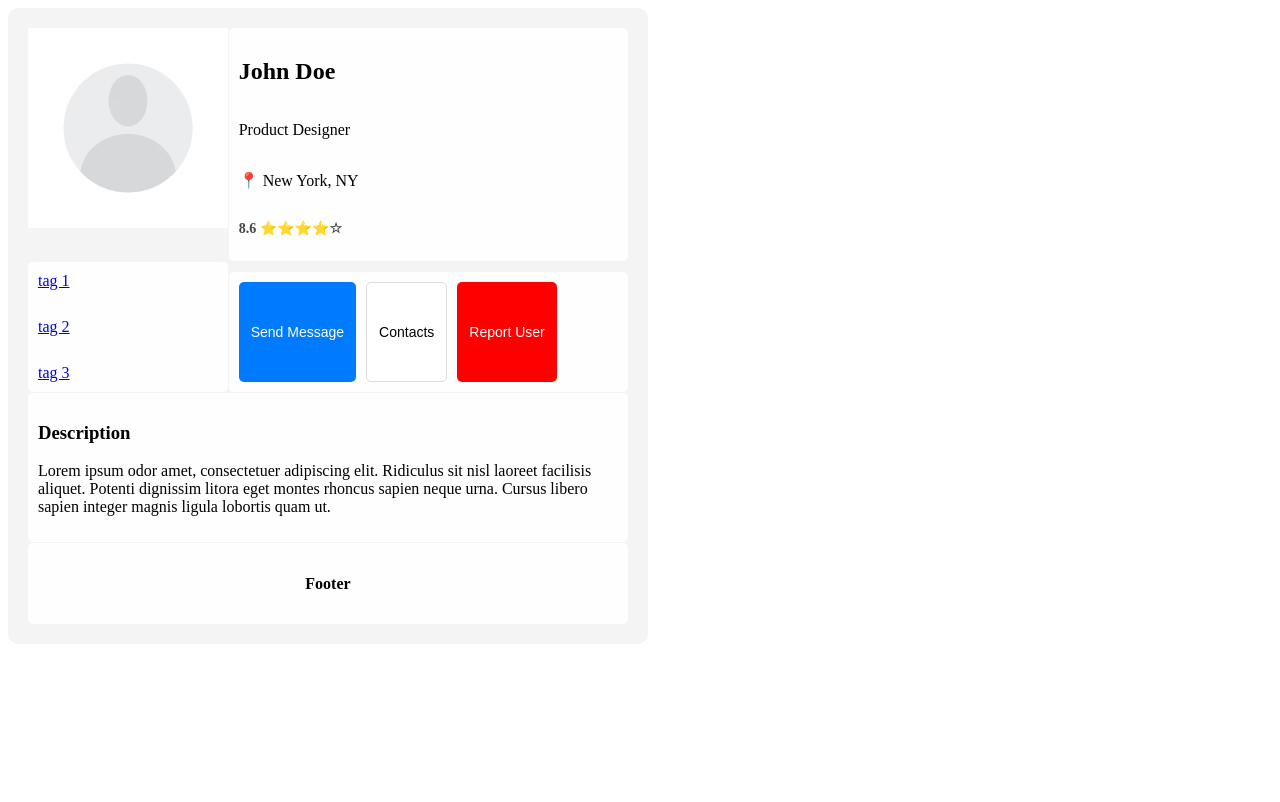
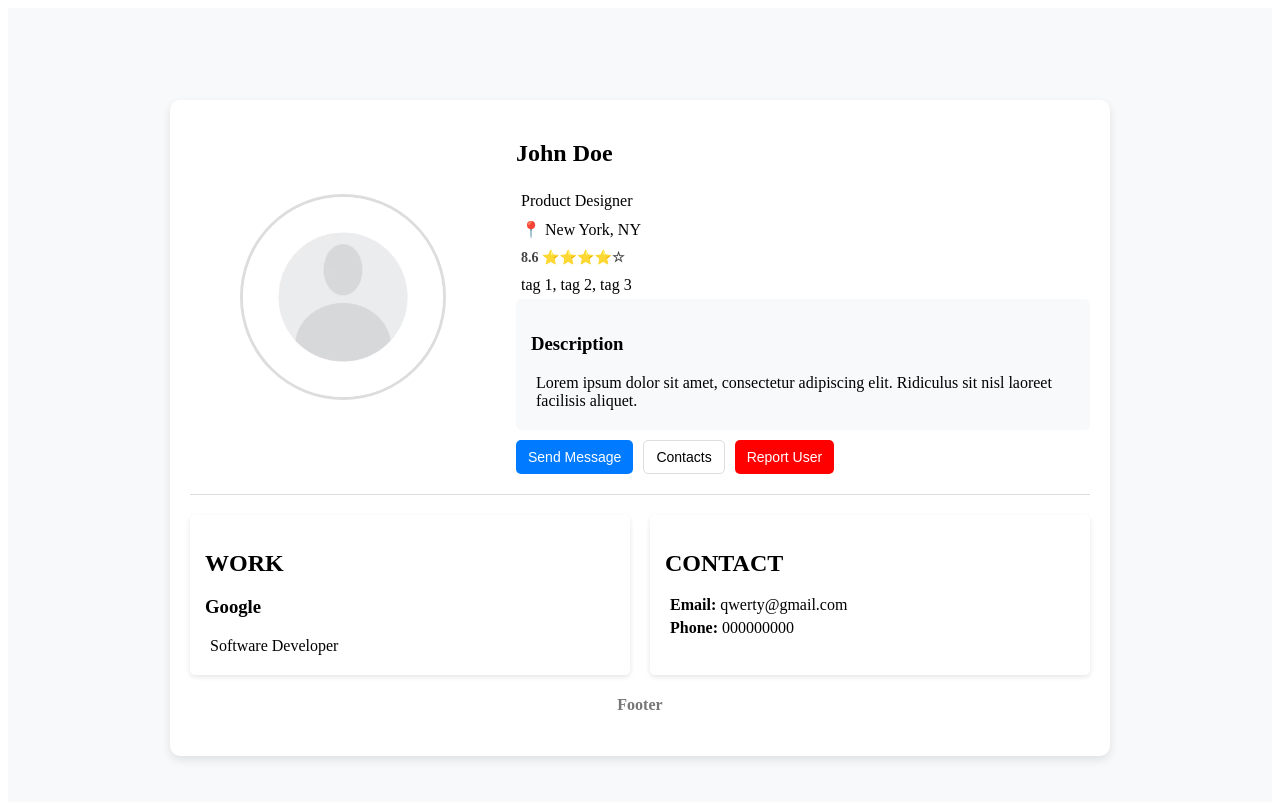
Before and after one commit to VladBagat/Heap-of-Help, a SvelteKit app: page /profile in a window 1280 px wide. Shown: the top 802 px of the page. Built offline with nearby package versions, Linux system fonts and the light colour scheme.

Commit message:
Used fles instead of grid

```diff
--- a/src/routes/profile/+page.svelte
+++ b/src/routes/profile/+page.svelte
@@ -51,106 +51,102 @@
         // Add edit profile functionality here
     }
 </script>
-
+<div class="profile-page">
     <div class="container">
-    <img src="profile.avif" alt="Profile Image" class="profile-image" id="profileImage" style="width:100%">
+        <div class="header">
+            <img src="profile.avif" alt="Profile Image" class="profile-image" id="profileImage">
             <div class="user-info">
                 <h2 class="username">John Doe</h2>
                 <p class="role">Product Designer</p>
                 <p class="location">📍 New York, NY</p>
-      <p class="rating"><srong>8.6</srong> ⭐⭐⭐⭐☆</p>
+                <p class="rating"><strong>8.6</strong> ⭐⭐⭐⭐☆</p>
+                <div class="tags">
+                    <p>tag 1, tag 2, tag 3</p>
                 </div>
-    <div class="tags"><a href="#">tag 1</a><br><a href="#">tag 2</a><br><a href="#">tag 3</a></div>
+                <div class="content">
+                    <h3>Description</h3>
+                    <p>Lorem ipsum dolor sit amet, consectetur adipiscing elit. Ridiculus sit nisl laoreet facilisis aliquet.</p>
+                </div>
                 <div class="buttons">
                     <button class="btn primary">Send Message</button>
                     <button class="btn secondary">Contacts</button>
                     <button class="btn danger">Report User</button>
                 </div>
-    <div class="content"><h3>Description</h3><p>Lorem ipsum odor amet, consectetuer adipiscing elit. Ridiculus sit nisl laoreet facilisis aliquet. Potenti dignissim litora eget montes rhoncus sapien neque urna. Cursus libero sapien integer magnis ligula lobortis quam ut.</p></div>
-    <div class="footer"><h4>Footer</h4></div>
+            </div>
+        </div>
+
+        <div class="work-contact">
+            <div class="work">
+                <h2>WORK</h2>
+                <div>
+                    <h3>Google</h3>
+                    <p>Software Developer</p>
+                </div>
+            </div>
+            <div class="contact">
+                <h2>CONTACT</h2>
+                <div>
+                    <p><b>Email:</b> qwerty@gmail.com</p>
+                    <p><b>Phone:</b> 000000000</p>
+                </div>
+            </div>
+        </div>
+
+        <div class="footer">
+            <h4>Footer</h4>
+        </div>
+    </div>
 </div>
 
 
+
 <style>
-.container {
-  display: grid;
-  grid-template-areas:
-    "image user-info"
-    "tags button"
-    "content content"
-    "footer footer";
-  grid-template-columns: 1fr 2fr;
-  gap: 1px;
-  background-color: #f4f4f4;
+.profile-page {
+    display: flex;
+    justify-content: center; /* Centers horizontally */
+    align-items: center; /* Centers vertically */
+    min-height: 100vh; /* Full viewport height */
+    background-color: #f8f9fa; /* Light gray background */
     padding: 20px;
-  max-width:600px;
-  border-radius: 10px;
 }
 
-
-.container > div {
-  background-color: rgba(255, 255, 255, 0.9); /* Increased contrast */
-  padding: 10px;
-  border-radius: 5px; /* Added rounded corners */
+/* Main Container */
+.container {
+    width: 90%;
+    max-width: 900px;
+    background: white;
+    padding: 20px;
+    border-radius: 10px;
+    box-shadow: 0px 4px 10px rgba(0, 0, 0, 0.1);
 }
 
-/* Fixed Class Name from `.contianer` to `.container` */
-.container > div.header {
-  display: grid;
-  grid-template-areas:
-    "image username"
-    "image content"
-    "image tags";
-  grid-template-columns: 200px auto; /* Fixed sizes */
-  gap: 10px;
-  background-color: #222; /* Darker background */
-  padding: 10px;
-  width: 100%;
+/* Header Section - Profile Image & User Info */
+.header {
+    display: flex;
+    align-items: center;
+    gap: 70px;
+    border-bottom: 1px solid #ddd;
+    padding-bottom: 20px;
+    padding-left: 50px;
 }
 
-.container > div.tags {
-  grid-area: tags;
+.header > h2, p{
+    margin: 5px;
 }
 
-.container > div.content {
-  grid-area: content;
+.profile-image {
+    width: 200px;
+    height: 200px;
+    border-radius: 50%;
+    object-fit: cover;
+    border: 3px solid #ddd;
 }
 
-.container > div.footer {
-  grid-area: footer;
-  text-align: center;
-}
-
-.container > div.work-contact {
-  display: grid;
-  grid-template-areas: "work contact";
-  grid-template-columns: 800px 500px;
-  gap: 10px;
-  background-color: #222;
-  padding: 10px;
-  width: 100%;
-}
-
-.container > div.work-contact > div.work {
-    grid-area: work;
-    background-color: rgba(255, 255, 255, 1);
-    padding: 10px;
-    color: black;
-    border-radius: 5px;
-}
-
-.container > div.work-contact > div.contact {
-    grid-area: contact;
-    background-color: rgba(255, 255, 255, 1);
-    padding: 10px;
-    color: black;
-    border-radius: 5px;
-}
+/* User Info */
 .user-info {
-  grid-area: user-info;
+    flex-grow: 1;
     display: flex;
     flex-direction: column;
-  justify-content: center;
 }
 
 .rating {
@@ -158,12 +154,8 @@
     font-weight: bold;
     color: #444;
 }
-.tags {
-  grid-area: tags;
-  display: flex;
-  flex-direction: column;
-  gap: 5px;
-}
+
+/* Buttons */
 .buttons {
     display: flex;
     gap: 10px;
@@ -194,4 +186,35 @@
     color: white;
 }
 
+/* Description Section */
+.content {
+    padding: 15px;
+    background: #f8f9fa;
+    border-radius: 5px;
+}
+
+/* Work & Contact Section */
+.work-contact {
+    display: flex;
+    justify-content: space-between;
+    margin-top: 20px;
+    gap: 20px;
+}
+
+.work, .contact {
+    flex: 1;
+    background: white;
+    padding: 15px;
+    border-radius: 5px;
+    box-shadow: 0px 2px 5px rgba(0, 0, 0, 0.1);
+}
+
+/* Footer */
+.footer {
+    margin-top: 20px;
+    text-align: center;
+    font-weight: bold;
+    color: #777;
+}
+
 </style>
```
Lines whose indentation alone changed are shown as unchanged.
